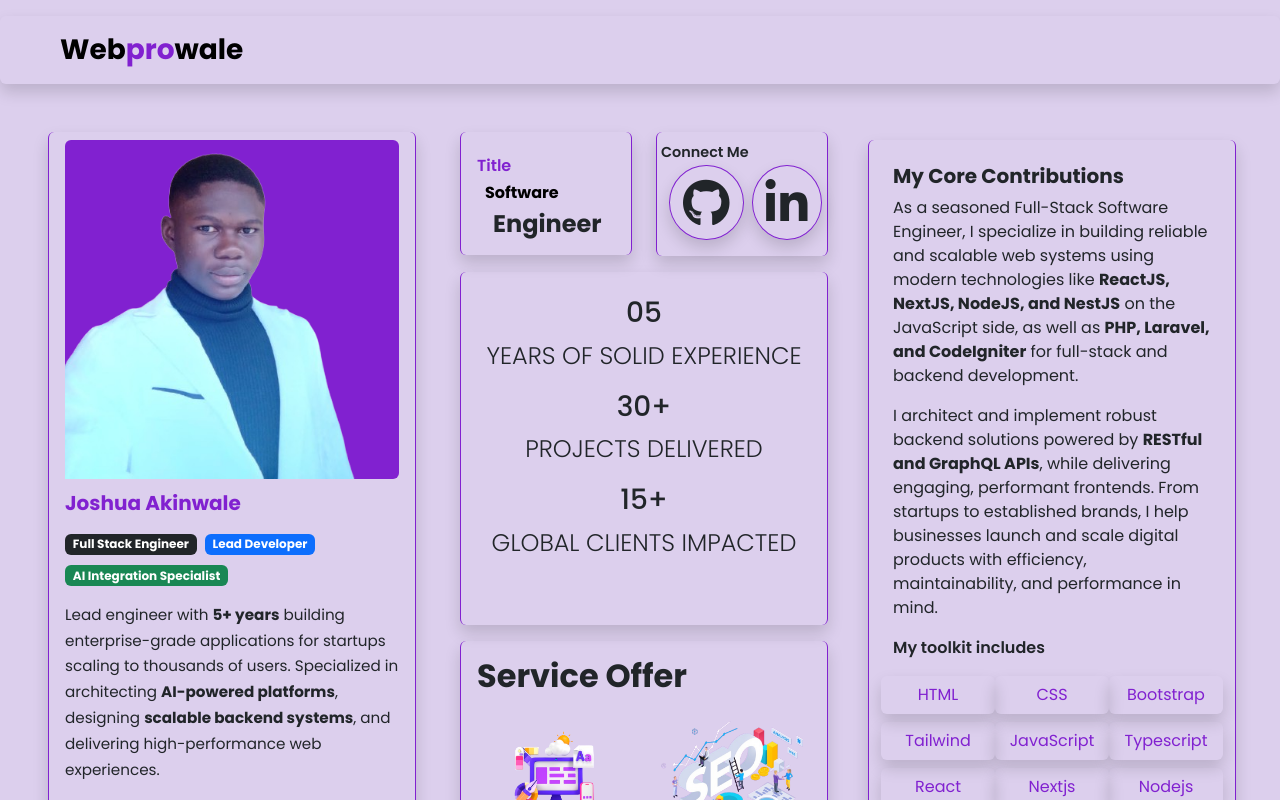
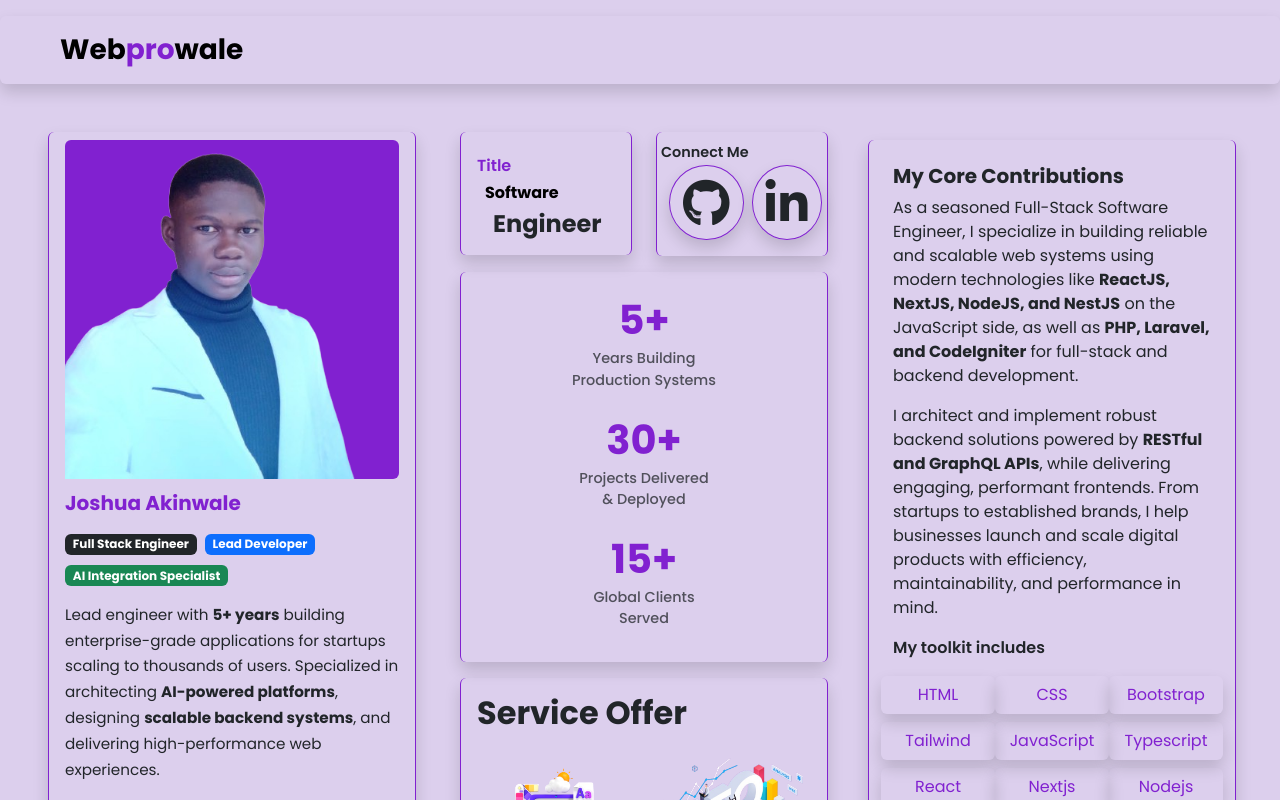
Before and after one commit to Webprowale/webprowale, a React (Vite) app: page / in a window 1280 px wide. Shown: the top 800 px of the page. Built offline with nearby package versions, Linux system fonts and the light colour scheme; no server answers.

Commit message:
Update Experience component with enhanced design

```diff
--- a/src/Components/Experience.jsx
+++ b/src/Components/Experience.jsx
@@ -12,19 +12,19 @@ function Experience() {
       });
   })
   return (
-    <div className="rounded mt-3 shadow px-3 py-4 d-flex flex-column text-center con1" ref={con} >
-    <div className="d-flex flex-column ">
-    <h3>05</h3>
-    <p className='lead fs-4'>YEARS OF SOLID EXPERIENCE</p>
-    </div>
-    <div className="d-flex flex-column">
-    <h3>30+</h3>
-    <p className='lead fs-4'> PROJECTS DELIVERED</p>
-    </div>
-    <div className="d-flex flex-column mb-4">
-    <h3>15+</h3>
-    <p className='lead fs-4'>GLOBAL CLIENTS IMPACTED</p>
-    </div>
+    <div className="rounded mt-3 shadow px-4 py-4 d-flex flex-column text-center con1" ref={con} >
+      <div className="mb-4">
+        <h2 className='fw-bold mb-1 primaryColor' style={{ fontSize: '2.5rem' }}>5+</h2>
+        <p className='text-muted mb-0' style={{ fontSize: '0.9rem', fontWeight: '500' }}>Years Building<br/>Production Systems</p>
+      </div>
+      <div className="mb-4">
+        <h2 className='fw-bold mb-1 primaryColor' style={{ fontSize: '2.5rem' }}>30+</h2>
+        <p className='text-muted mb-0' style={{ fontSize: '0.9rem', fontWeight: '500' }}>Projects Delivered<br/>& Deployed</p>
+      </div>
+      <div className="mb-2">
+        <h2 className='fw-bold mb-1 primaryColor' style={{ fontSize: '2.5rem' }}>15+</h2>
+        <p className='text-muted mb-0' style={{ fontSize: '0.9rem', fontWeight: '500' }}>Global Clients<br/>Served</p>
+      </div>
     </div>
   )
 }
```
